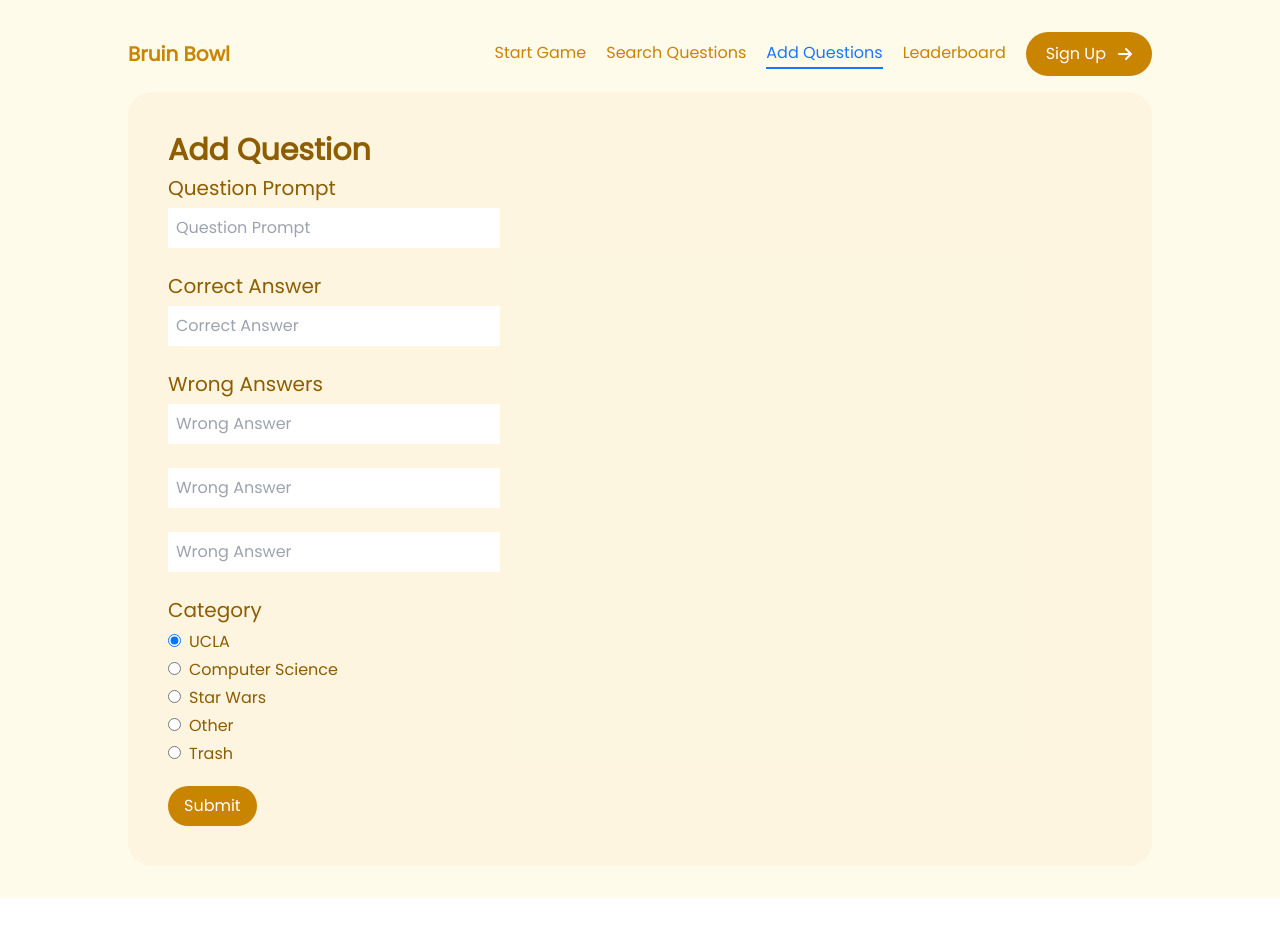
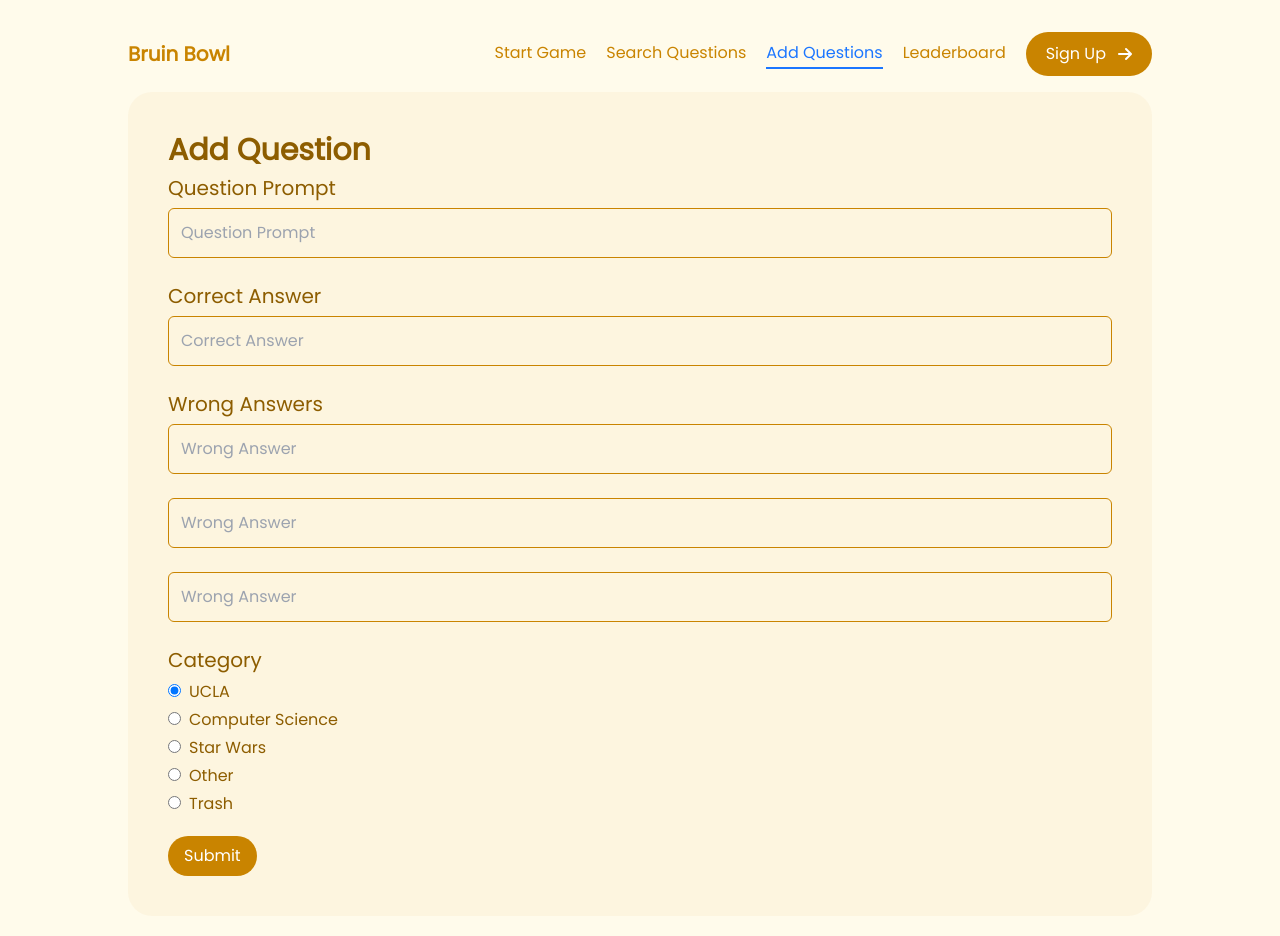
Before and after one commit to david-sai/bruin-bowl, a React (Create React App) app in the folder bruin-bowl/: page /question-add in a window 1280 px wide. Shown: the top 936 px of the page. Before the commit the page ends 898 px from the top, so only its background shows below. Built offline with nearby package versions, Linux system fonts and the light colour scheme; the HTML template or start-up script is replaced by a standard one.

Commit message:
Update SearchBar Styling
Copied CSS from input bars in auth modal

```diff
--- a/bruin-bowl/src/components/AddQuestions.js
+++ b/bruin-bowl/src/components/AddQuestions.js
@@ -70,7 +70,7 @@ function AddQuestions() {
         value={question}
         onChange={handleChangeQuestion}
         placeholder="Question Prompt"
-        className="p-2"
+        className="p-3 w-full bg-transparent border rounded-md border-bruin-gold"
       />
       <br></br>
       <br></br>
@@ -80,7 +80,7 @@ function AddQuestions() {
         value={answer}
         onChange={handleChangeAnswer}
         placeholder="Correct Answer"
-        className="p-2"
+        className="p-3 w-full bg-transparent border rounded-md border-bruin-gold"
       />
       <br></br>
       <br></br>
@@ -90,7 +90,7 @@ function AddQuestions() {
         value={wrong1}
         onChange={handleChangeWrong1}
         placeholder="Wrong Answer"
-        className="p-2"
+        className="p-3 w-full bg-transparent border rounded-md border-bruin-gold"
       />
       <br></br>
       <br></br>
@@ -99,7 +99,7 @@ function AddQuestions() {
         value={wrong2}
         onChange={handleChangeWrong2}
         placeholder="Wrong Answer"
-        className="p-2"
+        className="p-3 w-full bg-transparent border rounded-md border-bruin-gold"
       />
       <br></br>
       <br></br>
@@ -108,7 +108,7 @@ function AddQuestions() {
         value={wrong3}
         onChange={handleChangeWrong3}
         placeholder="Wrong Answer"
-        className="p-2"
+        className="p-3 w-full bg-transparent border rounded-md border-bruin-gold"
       />
       <br></br>
       <br></br>
--- a/bruin-bowl/src/components/SearchBar.js
+++ b/bruin-bowl/src/components/SearchBar.js
@@ -35,7 +35,7 @@ function SearchBar() {
         value={keyword}
         onChange={handleChange}
         placeholder="Search for question"
-        className="p-2"
+        className="p-3 w-full bg-transparent border rounded-md border-bruin-gold"
       />
       <br></br>
       <button onClick={handleSubmit} className="mt-4 px-4 py-2 bg-bruin-gold text-white rounded-full">Search</button>
```
